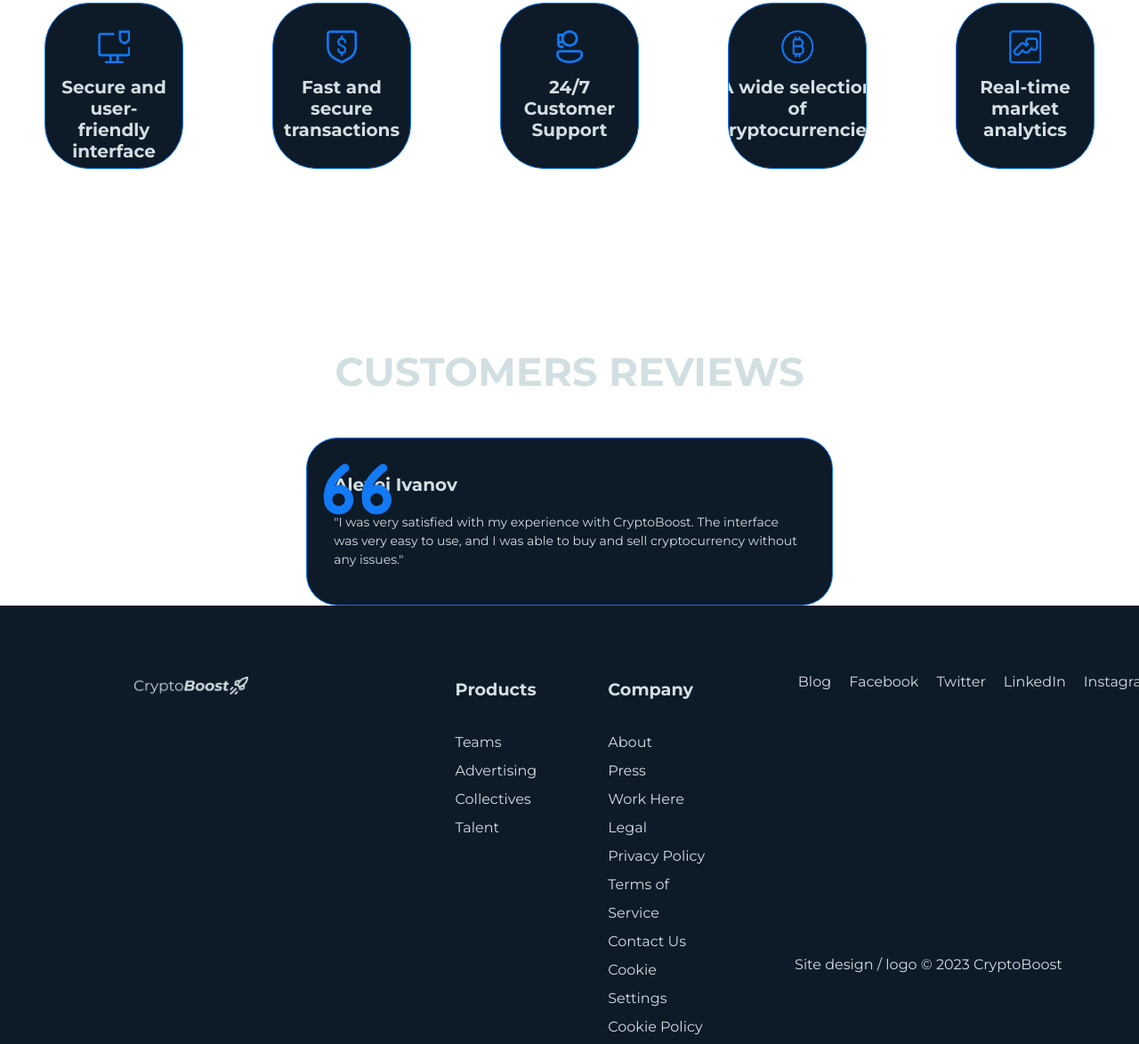
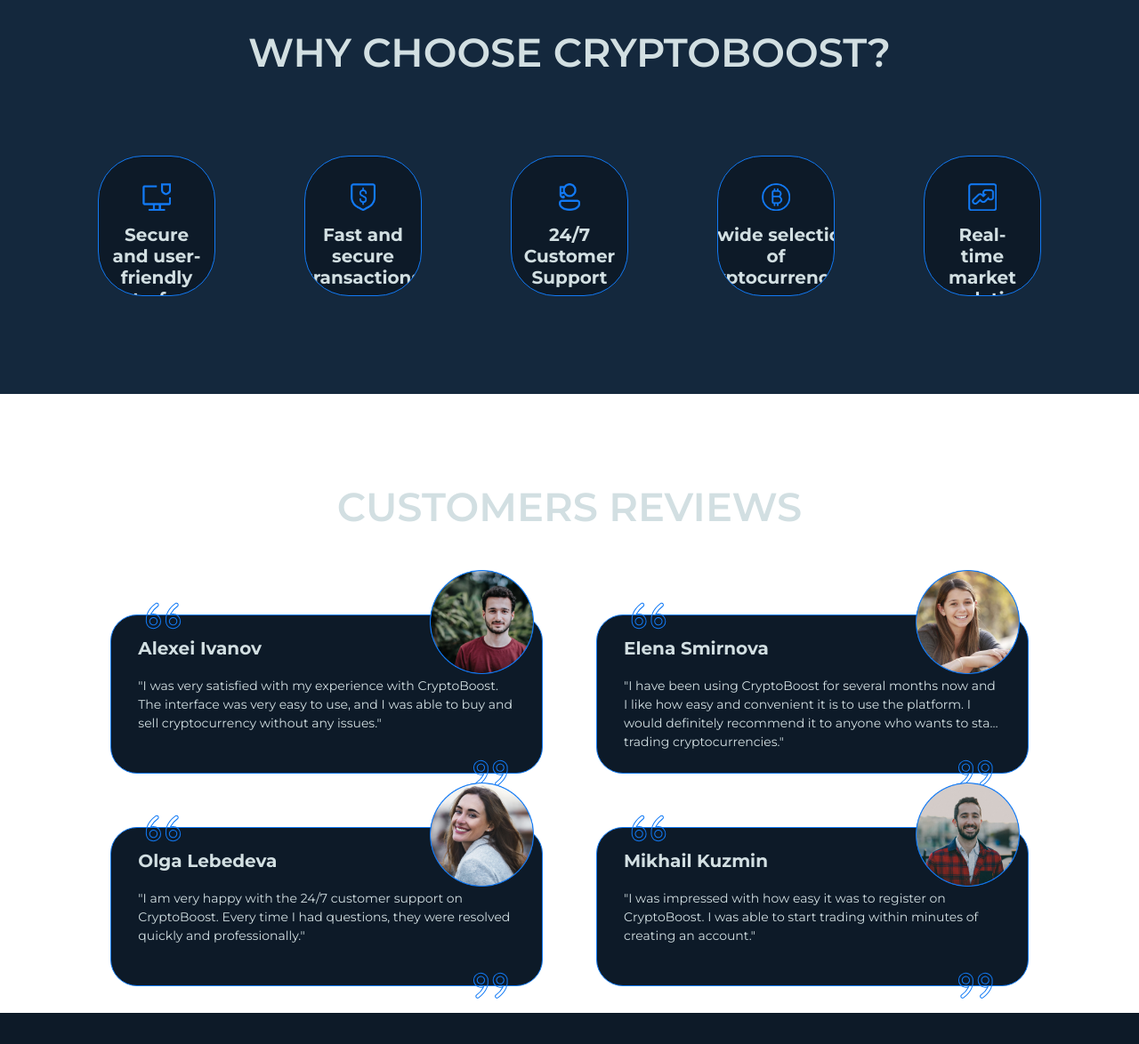
Before and after one commit to ToriBear/CryptoBoost, a plain HTML site: page index.html in a window 1280 px wide. Shown: the part 1172-2346 px from the top of the page at 89% size. Drawn offline with nearby package versions, Linux system fonts and the light colour scheme.

Commit message:
fix and add reviews

```diff
--- a/index.html
+++ b/index.html
@@ -17,33 +17,11 @@
   </head>
 
   <body>
-    <div class="background">
-      <span></span>
-      <span></span>
-      <span></span>
-      <span></span>
-      <span></span>
-      <span></span>
-      <span></span>
-      <span></span>
-      <span></span>
-      <span></span>
-      <span></span>
-      <span></span>
-      <span></span>
-      <span></span>
-      <span></span>
-      <span></span>
-      <span></span>
-      <span></span>
-      <span></span>
-    </div>
-
     <div class="container">
       <header class="header__fixed">
         <div class="header">
           <a class="header__logo" href="#logo">
-            <img src="images/Logo.png" width="200" height="auto" />
+            <img src="images/Logo/name logo.svg" width="200" height="auto" />
           </a>
           <ul class="header__menu">
             <li><a href="#home">Home</a></li>
@@ -102,70 +80,71 @@
           <span><img src="images/app.png" alt="Our app" /></span>
         </div>
 
-        <div class="main__why-crypto">
-          <h2><div class="importantText">Why Choose CryptoBoost?</div></h2>
-          <br />
-        </div>
-
-        <div class="card-holder">
-          <div class="card">
-            <img src="images/interface.png" alt="" />
-            <div class="card-content">
-              <h3 class="card-header">Secure and user-friendly interface</h3>
-              <p class="card-body">
+        <div class="background__why-crypto">
+          <h2><div class="importantText importantText__why-crypto">Why Choose CryptoBoost?</div></h2><br />
+        <div class="feature-card__holder">
+          <div class="feature-card">
+            <img src="images/Feature cards/interface.png" alt="" />
+            <div class="feature-card__content">
+              <h3 class="feature-card__header">Secure and user-friendly interface</h3>
+              <p class="feature-card__body">
                 We provide a secure and user-friendly interface that allows our
                 users to buy and sell cryptocurrencies quickly and easily
               </p>
             </div>
           </div>
-          <div class="card">
-            <img src="images/transactions.png" alt="" />
-            <div class="card-content">
-              <h3 class="card-header">Fast and secure transactions</h3>
-              <p class="card-body">
+          <div class="feature-card">
+            <img src="images/Feature cards/transactions.png" alt="" />
+            <div class="feature-card__content">
+              <h3 class="feature-card__header">Fast and secure transactions</h3>
+              <p class="feature-card__body">
                 Our service provides fast and reliable transactions
               </p>
             </div>
           </div>
-          <div class="card">
-            <img src="images/support.png" alt="" />
-            <div class="card-content">
-              <h3 class="card-header">24/7 Customer Support</h3>
-              <p class="card-body">
+          <div class="feature-card">
+            <img src="images/Feature cards/support.png" alt="" />
+            <div class="feature-card__content">
+              <h3 class="feature-card__header">24/7 Customer Support</h3>
+              <p class="feature-card__body">
                 We provide 24/7 customer support. Our team is always ready to
                 help you in any situation
               </p>
             </div>
           </div>
-          <div class="card">
-            <img src="images/crypto.png" alt="" />
-            <div class="card-content">
-              <h3 class="card-header">A wide selection of cryptocurrencies</h3>
-              <p class="card-body">
+          <div class="feature-card">
+            <img src="images/Feature cards/crypto.png" alt="" />
+            <div class="feature-card__content">
+              <h3 class="feature-card__header">A wide selection of cryptocurrencies</h3>
+              <p class="feature-card_body">
                 We have the most popular cryptocurrencies and more
               </p>
             </div>
           </div>
-          <div class="card">
-            <img src="images/analitic.png" alt="" />
-            <div class="card-content">
-              <h3 class="card-header">Real-time market analytics</h3>
-              <p class="card-body">
+          <div class="feature-card">
+            <img src="images/Feature cards/analitic.png" alt="" />
+            <div class="feature-card__content">
+              <h3 class="feature-card__header">Real-time market analytics</h3>
+              <p class="feature-card__body">
                 We provide our users with real data and market analytics to help
                 them make informed decisions about their investments
               </p>
             </div>
           </div>
         </div>
-
-        <div class="main__reviews">
-          <h2><div class="importantText">Customers reviews</div></h2>
-          <br />
         </div>
 
+
+        <h2><div class="importantText importantText__reviews">Customers reviews</div></h2><br />
+        <div class="reviews__container">
           <div class="review-card__holder">
-          <div class="review-card">
-            <img class="image-quotes-1" src="images/quotes-1.svg" alt="" />
+            <br />
+            <div review-card>
+              <div class="review-card__outer-container">
+                <div class="review-card__container">
+                  <img class="image__quotes-1" src="images/quotes.svg" alt="" />
+                  <img class="image__quotes-2" src="images/quotes.svg" alt="" />
+                  <img class="image__person-1" src="images/Persons/Alexei Ivanov.png" alt="" />
                   <div class="review-card__content">
                     <h3 class="review-card__header">Alexei Ivanov</h3>
                     <p class="review-card__body">
@@ -173,6 +152,58 @@
                       interface was very easy to use, and I was able to buy and sell
                       cryptocurrency without any issues."
                     </p>
+                  </div>
+                </div>
+              </div>
+            </div>
+            <div review-card>
+              <div class="review-card__outer-container">
+                <div class="review-card__container">
+                  <img class="image__quotes-1" src="images/quotes.svg" alt="" />
+                  <img class="image__quotes-2" src="images/quotes.svg" alt="" />
+                  <img class="image__person-1" src="images/Persons/Elena Smirnova.png" alt="" />
+                  <div class="review-card__content">
+                    <h3 class="review-card__header">Elena Smirnova</h3>
+                    <p class="review-card__body">
+                      "I have been using CryptoBoost for several months now and I like how easy
+                      and convenient it is to use the platform. I would definitely recommend it
+                      to anyone who wants to start trading cryptocurrencies."
+                    </p>
+                  </div>
+                </div>
+              </div>
+            </div>
+            <div review-card>
+              <div class="review-card__outer-container">
+                <div class="review-card__container">
+                  <img class="image__quotes-1" src="images/quotes.svg" alt="" />
+                  <img class="image__quotes-2" src="images/quotes.svg" alt="" />
+                  <img class="image__person-1" src="images/Persons/Olga Lebedeva.png" alt="" />
+                  <div class="review-card__content">
+                    <h3 class="review-card__header">Olga Lebedeva</h3>
+                    <p class="review-card__body">
+                      "I am very happy with the 24/7 customer support on CryptoBoost.
+                      Every time I had questions, they were resolved quickly and professionally."
+                    </p>
+                  </div>
+                </div>
+              </div>
+            </div>
+            <div review-card>
+              <div class="review-card__outer-container">
+                <div class="review-card__container">
+                  <img class="image__quotes-1" src="images/quotes.svg" alt="" />
+                  <img class="image__quotes-2" src="images/quotes.svg" alt="" />
+                  <img class="image__person-1" src="images/Persons/Mikhail Kuzmin.png" alt="" />
+                  <div class="review-card__content">
+                    <h3 class="review-card__header">Mikhail Kuzmin</h3>
+                    <p class="review-card__body">
+                      "I was impressed with how easy it was to register on CryptoBoost.
+                      I was able to start trading within minutes of creating an account."
+                    </p>
+                  </div>
+                </div>
+              </div>
             </div>
           </div>
         </div>
@@ -263,5 +294,26 @@
         </div>
       </footer>
     </div>
+    <div class="background">
+      <span></span>
+      <span></span>
+      <span></span>
+      <span></span>
+      <span></span>
+      <span></span>
+      <span></span>
+      <span></span>
+      <span></span>
+      <span></span>
+      <span></span>
+      <span></span>
+      <span></span>
+      <span></span>
+      <span></span>
+      <span></span>
+      <span></span>
+      <span></span>
+      <span></span>
+    </div>
   </body>
 </html>
--- a/main.css
+++ b/main.css
@@ -133,7 +133,7 @@
 
 .main__section-body {
     position: relative;
-    margin-top: 200px;
+    margin-top: 250px;
     margin-left: 200px;
 
 }
@@ -165,32 +165,32 @@
     margin-top: 3rem
 }
 
-.main__why-crypto {
+.importantText {
+    color: #D2DFE2;
+    font-size: 2.8rem;
+    font-weight: bold;
+}
+
+.importantText__why-crypto {
     display: flex;
     justify-content: center;
-}
-
-.main__why-crypto h2 {
     font-weight: 600;
     text-transform: uppercase;
 }
 
-.importantText {
-    color: #D2DFE2;
-    font-size: 2.8rem;
-    font-weight: bold;
-
-    margin-top: 25%;
-    padding-bottom: 5%;
+.background__why-crypto {
+    background-color: #14283D;
+    margin-top: 190px;
+    padding: 60px;
 }
 
-.card-holder {
+.feature-card__holder {
     display: flex;
     flex-direction: row;
     justify-content: center;
 }
 
-.card {
+.feature-card {
     display: flex;
     flex-direction: column;
     justify-content: baseline;
@@ -207,7 +207,7 @@
     color: #D2DFE2;
 }
 
-.card img {
+.feature-card img {
     width: 100%;
     height: 20%;
     object-fit: contain;
@@ -215,18 +215,18 @@
 
 }
 
-.card-content {
+.feature-card__content {
     padding: 15px;
 }
 
-.card-header {
+.feature-card__header {
     margin: 0;
     font-size: 20px;
     font-weight: bold;
     text-align: center;
 }
 
-.card-body {
+.feature-card__body {
     margin: 0;
     font-size: 14px;
     line-height: 1.5;
@@ -239,48 +239,76 @@
 
 }
 
-.card-holder {
+.importantText__reviews {
+    display: flex;
+    justify-content: center;
+    margin-top: 100px;
+    padding-bottom: 2%;
+    font-weight: 600;
+    text-transform: uppercase;
+    z-index: 2;
+}
+
+.reviews__container {
+    position: relative;
+}
+
+.review-card__holder {
     display: flex;
     flex-direction: row;
     justify-content: center;
+    flex-wrap: wrap;
 }
 
-.main__reviews {
-    display: flex;
-    justify-content: center;
+.review-card__outer-container {
+    position: relative;
+    margin: 30px 30px;
 }
 
-.main__reviews h2 {
-    font-weight: 600;
-    text-transform: uppercase;
-}
-
-.review-card {
+.review-card__container {
     background: #0D1A28;
     border: 1px solid #127AF5;
-    border-radius: 35px;
+    border-radius: 30px;
     max-height: 20ch;
     color: #D2DFE2;
 }
 
-.image-quotes-1 {
-    display: flex;
-    align-items: center;
-    justify-content: center;
+.image__quotes-1 {
     position: absolute;
+    top: -28px;
+    left: 30px;
+    width: 12%;
+    height: auto;
+}
+
+.image__quotes-2 {
+    position: absolute;
+    bottom: -28px;
+    right: 30px;
+    width: 12%;
+    height: auto;
+    transform: rotateZ(180deg)
+}
+
+.image__person-1 {
+    position: absolute;
+    top: -50px;
+    right: 10px;
+    width: 24%;
+    height: auto;
 }
 
 .review-card__content {
     display: flex;
     flex-direction: column;
     justify-content: baseline;
-    margin: 20px 10px;
-    width: 50ch;
+    margin: 10px 10px;
+    width: 40ch;
 
     aspect-ratio: 300/800px;
     overflow: hidden;
 
-    padding: 20px;
+    padding: 15px 20px;
 }
 
 .review-card__header {
@@ -299,14 +327,9 @@
     -webkit-line-clamp: 3;
     -webkit-box-orient: vertical;
     padding-top: 20px;
+    padding-bottom: 20px;
     text-align: left;
 
-}
-
-.review-card__holder {
-    display: flex;
-    flex-direction: row;
-    justify-content: center;
 }
 
 .footer__outer-container {
```
Also changed, not shown: images/Feature cards/analitic.png (renamed from images/analitic.png), images/Feature cards/crypto.png (renamed from images/crypto.png), images/Feature cards/interface.png (renamed from images/interface.png), images/Feature cards/support.png (renamed from images/support.png), images/Feature cards/transactions.png (renamed from images/transactions.png), images/Logo.png (deleted), images/Logo/logo.svg (added), images/Logo/name logo.svg (added), images/Persons/Alexei Ivanov.png (added), images/Persons/Elena Smirnova.png (added), images/Persons/Mikhail Kuzmin.png (added), images/Persons/Olga Lebedeva.png (added), images/quotes-1.svg (deleted), images/quotes-2.svg (deleted), 1 more files. Lines whose indentation alone changed are shown as unchanged.
